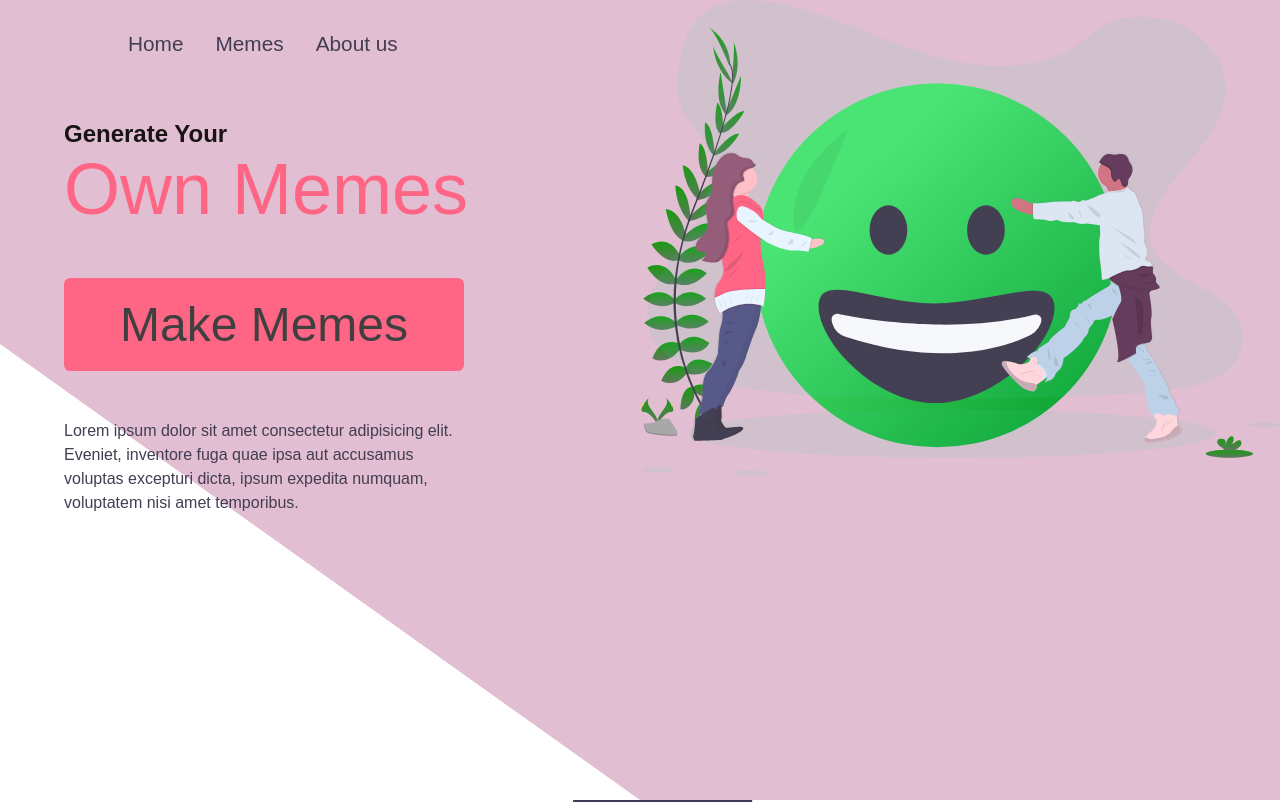
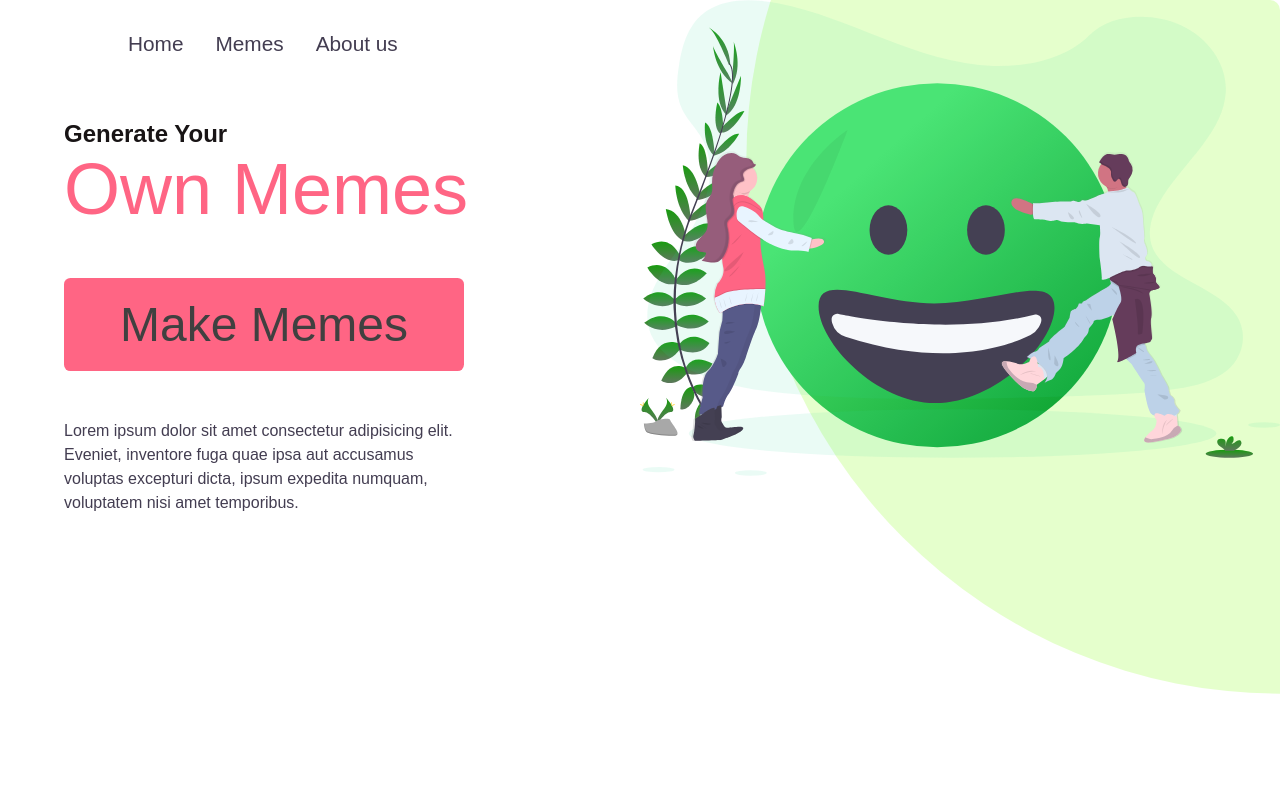
Before and after one commit to LaasriNadia/memeGenerator, a React (Create React App) app: page / in a window 1280 px wide. Shown: the top 804 px of the page. Built offline with nearby package versions, Linux system fonts and the light colour scheme.

Commit message:
clip path edit

```diff
--- a/src/App.css
+++ b/src/App.css
@@ -75,9 +75,22 @@ svg {
 
 .clip_path {
   position: absolute;
+  /* width: inherit;
+  height: 100vh; */
+  border-radius: 10px;
+  opacity: 0.2;
+
   width: inherit;
   height: 100vh;
-  clip-path: polygon(50% 0%, 100% 0, 100% 100%, 50% 100%, 0 43%, 0 0);
+  /* z-index: 9; */
+  clip-path: circle(50% at 100% 20%);
+  transition: all .5s ease-in-out;
+  background: lawngreen;
+  /* clip-path: polygon(50% 0%, 100% 0, 100% 100%, 50% 100%, 0 43%, 0 0); */
+}
+
+.clip_path:hover {
+  clip-path: circle(75%);
   background: #e2bed2;
 }
 
@@ -87,6 +100,7 @@ svg {
 }
 
 .left ul {
+  pointer-events: all;
   list-style: none;
   display: flex;
   padding-top: 5%;
@@ -110,6 +124,7 @@ svg {
 }
 
 .header_container {
+  pointer-events: none;
   position: relative;
   display: flex;
   flex-direction: column;
@@ -128,6 +143,7 @@ svg {
 }
 
 .left button {
+  pointer-events: all;
   display: inline;
   border-radius: 0.4rem;
   background-color: rgb(255, 101, 132);
@@ -183,6 +199,7 @@ svg {
 
 .home_wrapper {
   height: 1500px;
+  top: 10rem;
   font-size: 1rem;
   position: relative;
 }
```
Also changed, not shown: src/utils/steps.svg.
